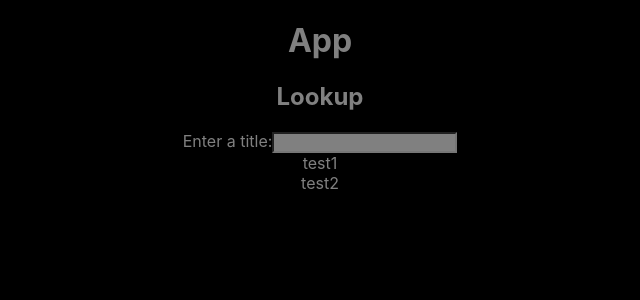
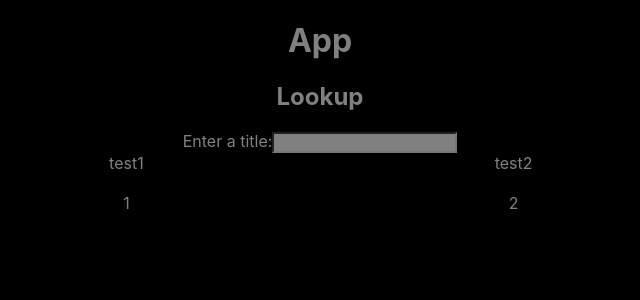
Before and after one commit to balomus/top-games-list, a React (Create React App) app in the folder frontend/: page / in a window 1280 px wide. Shown: the top 300 px of the page, without its empty margins (320-960 px from the left). Built offline with nearby package versions, Linux system fonts and the light colour scheme.

Commit message:
Basic styling added for game images and flexbox. Started working on platforms for each game.

```diff
--- a/frontend/src/components/GameLookup.jsx
+++ b/frontend/src/components/GameLookup.jsx
@@ -7,8 +7,8 @@ function GameLookup() {
   const [formData, setFormData] = useState("");
 
   const initialResults = [
-    {id: 1, name: "test1"},
-    {id: 2, name: "test2"}
+    {id: 1, name: "test1", platforms: [1]},
+    {id: 2, name: "test2", platforms: [2]}
   ]
 
   const [lookupResults, setLookupResults] = useState(initialResults);
@@ -46,12 +46,17 @@ function GameLookup() {
                 <input type="text" name="game" value={formData} onChange={onChange} />
             </label>
         </form>
-        {lookupResults.map((result) => (
-          <div key={result.id}>
-            <img src={result.url}></img>
-            {result.name}
-          </div>
-        ))}
+        <div className="container">
+          {lookupResults.map((result) => (
+            <div className="game-card" key={result.id}>
+              {result.name}
+              <br></br>
+              <img src={result.url}></img>
+              <br></br>
+              {result.platforms.join(', ')}
+            </div>
+          ))}
+        </div>
     </div>
   )
 }
--- a/frontend/src/index.css
+++ b/frontend/src/index.css
@@ -1,16 +1,3 @@
-/* body {
-  margin: 0;
-  font-family: -apple-system, BlinkMacSystemFont, 'Segoe UI', 'Roboto', 'Oxygen',
-    'Ubuntu', 'Cantarell', 'Fira Sans', 'Droid Sans', 'Helvetica Neue',
-    sans-serif;
-  -webkit-font-smoothing: antialiased;
-  -moz-osx-font-smoothing: grayscale;
-}
-
-code {
-  font-family: source-code-pro, Menlo, Monaco, Consolas, 'Courier New',
-    monospace;
-} */
 body {
   color: grey;
   background-color: black;
@@ -24,3 +11,22 @@ input {
   color: black;
   background-color: grey;
 }
+
+.container {
+  display: flex;
+  flex-wrap: wrap;
+  justify-content: center;
+  align-items: center;
+  gap: 0.5em;
+}
+
+.game-card {
+  width: 30%;
+  white-space: nowrap;
+  overflow: hidden;
+  text-overflow: ellipsis;
+}
+
+img {
+  max-width: 100%;
+}
```
